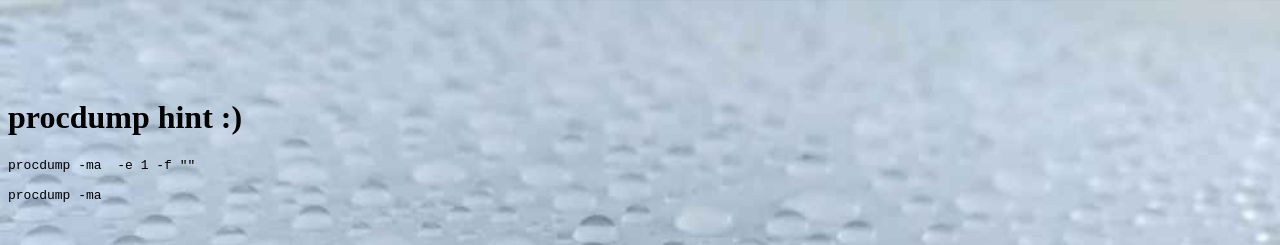
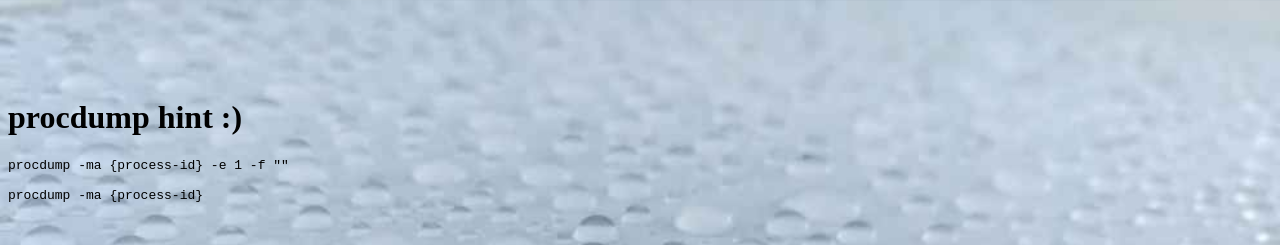
Before and after one commit to ChrisSchmi/ChrisSchmi.github.io, a plain HTML site: page procdump.html in a window 1280 px wide. Shown: the top 245 px of the page. Drawn offline with Linux system fonts and the light colour scheme.

Commit message:
fixed typo

```diff
--- a/procdump.html
+++ b/procdump.html
@@ -16,9 +16,9 @@ procdump hint :)
 
 
 <pre>
-procdump -ma <process-id> -e 1 -f ""
+procdump -ma {process-id} -e 1 -f ""
 
-procdump -ma <process-id>
+procdump -ma {process-id}
 </pre>
 </body>
 </html>
```
